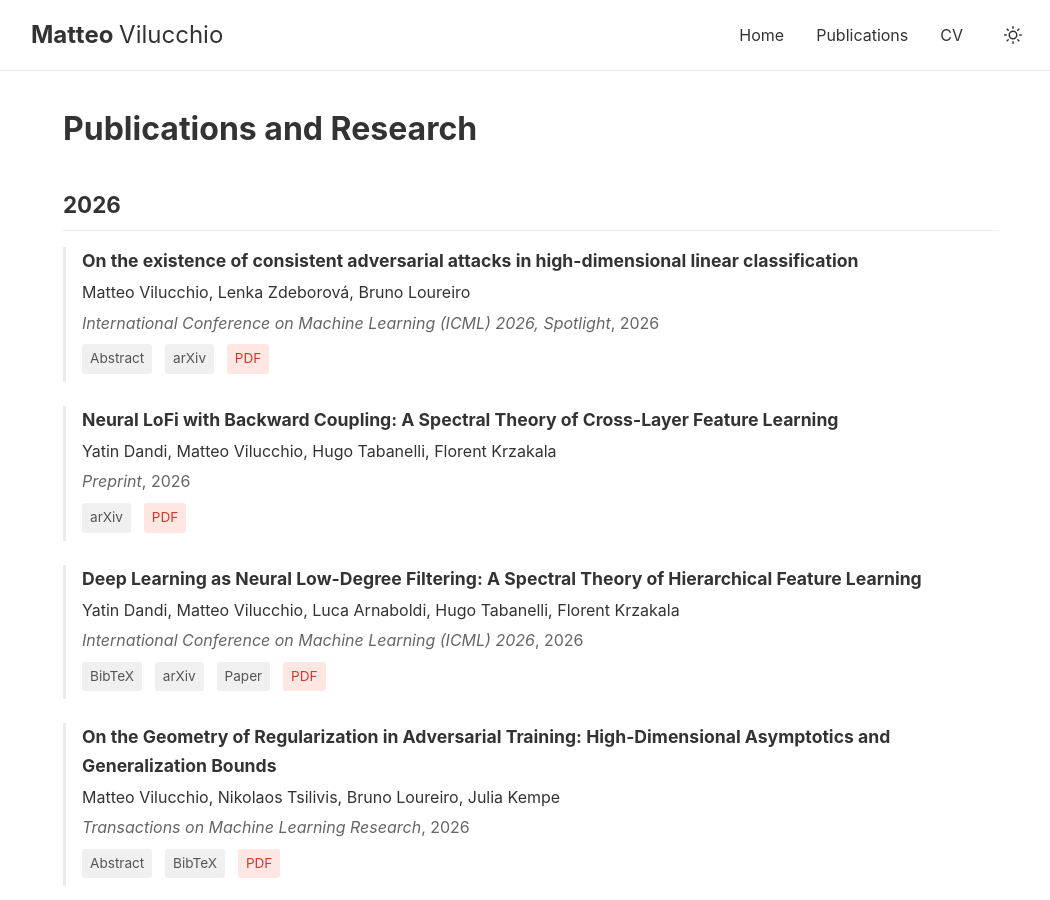
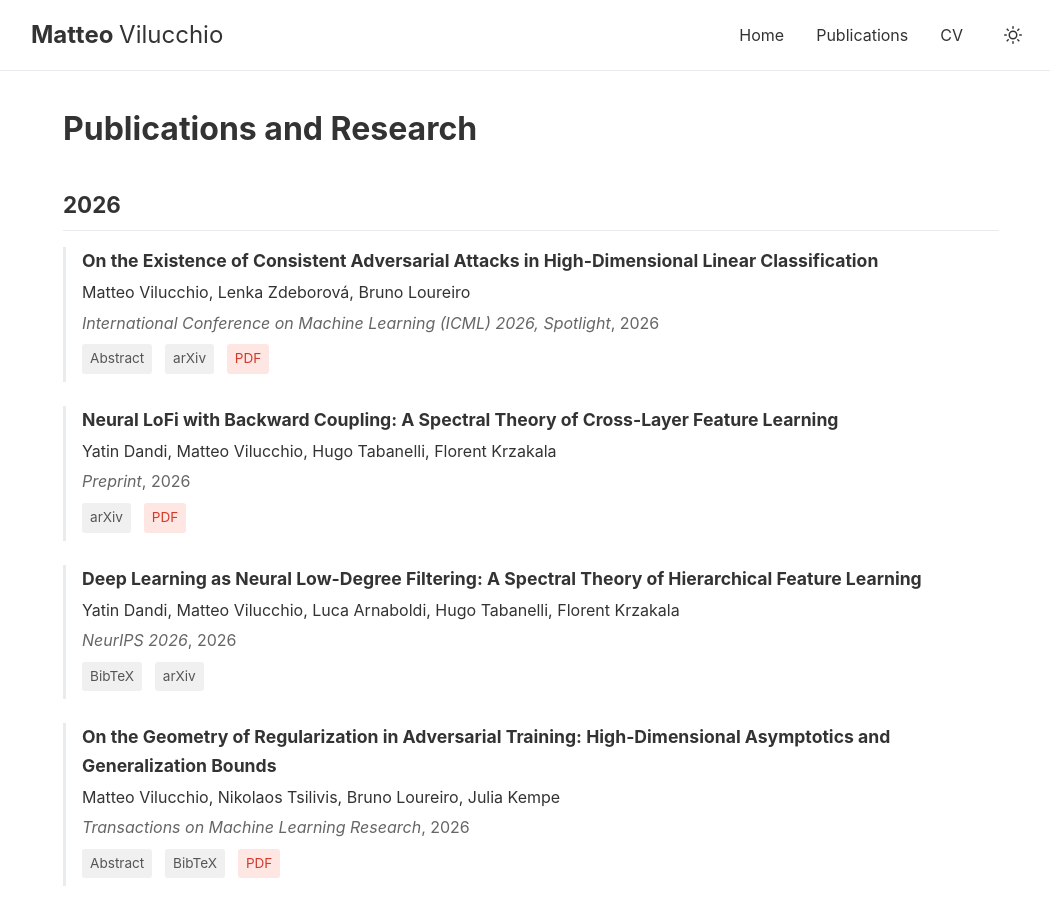
Before and after one commit to mvilucchio/mvilucchio.github.io, a Jekyll site: the page built from publications.md, in a window 1280 px wide and 900 px high. Shown: the whole window, without its empty margins (109-1159 px from the left). Built offline with Jekyll 4.4.1, drawn with Linux system fonts in a browser that asks for light colours.

Commit message:
Update publications.yml

```diff
--- a/_data/publications.yml
+++ b/_data/publications.yml
@@ -71,12 +71,10 @@
 
 - title: "Deep Learning as Neural Low-Degree Filtering: A Spectral Theory of Hierarchical Feature Learning"
   authors: "Yatin Dandi, Matteo Vilucchio, Luca Arnaboldi, Hugo Tabanelli, Florent Krzakala"
-  venue: "International Conference on Machine Learning (ICML) 2026"
+  venue: "NeurIPS 2026"
   year: 2026
   type: "publication"
   arxiv: "2605.13612"
-  url: "https://proceedings.mlr.press/v306/vilucchio26a.html"
-  pdf: "https://proceedings.mlr.press/v306/vilucchio26a/vilucchio26a.pdf"
   bibtex: "@article{dandi2026deep,
     title={Deep Learning as Neural Low-Degree Filtering: A Spectral Theory of Hierarchical Feature Learning},
     author={Dandi, Yatin and Vilucchio, Matteo and Arnaboldi, Luca and Tabanelli, Hugo and Krzakala, Florent},
@@ -107,7 +105,7 @@
     year={2021}
   }"
 
-- title: "On the existence of consistent adversarial attacks in high-dimensional linear classification"
+- title: "On the Existence of Consistent Adversarial Attacks in High-Dimensional Linear Classification"
   authors: "Matteo Vilucchio, Lenka Zdeborová, Bruno Loureiro"
   venue: "International Conference on Machine Learning (ICML) 2026, Spotlight"
   year: 2026
```
